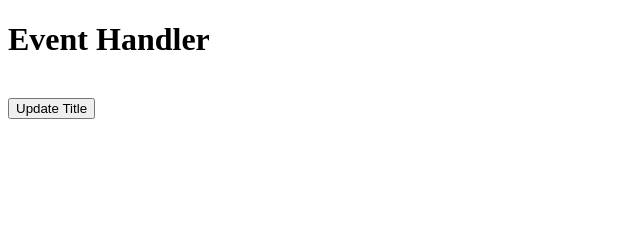
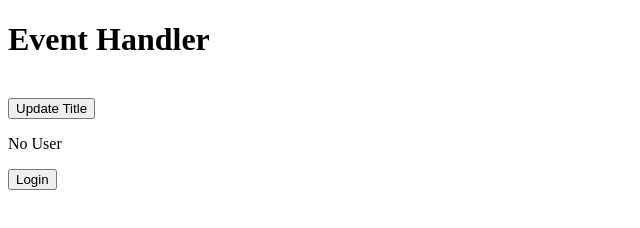
Before and after one commit to fatematujjohralima/event, a plain HTML site: page events.html in a window 1280 px wide. Shown: the whole page, without its empty margins (0-640 px from the left). Drawn offline with Linux system fonts and the light colour scheme.

Commit message:
Login click event added

```diff
--- a/events.html
+++ b/events.html
@@ -10,6 +10,9 @@
     </h1>
     <br>
     <button id="btn-update-title">Update Title</button>
+    <br>
+    <p id="user">No User</p>
+    <button id="login">Login</button>
 
     <script>
         document.getElementById('btn-update-title').addEventListener('click', function() {
--- a/js/events.js
+++ b/js/events.js
@@ -0,0 +1,4 @@
+document.getElementById('login').addEventListener('click',function () {
+    const user=document.getElementById('user');
+    user.innerText='User Logged In Successfully';
+})
```
